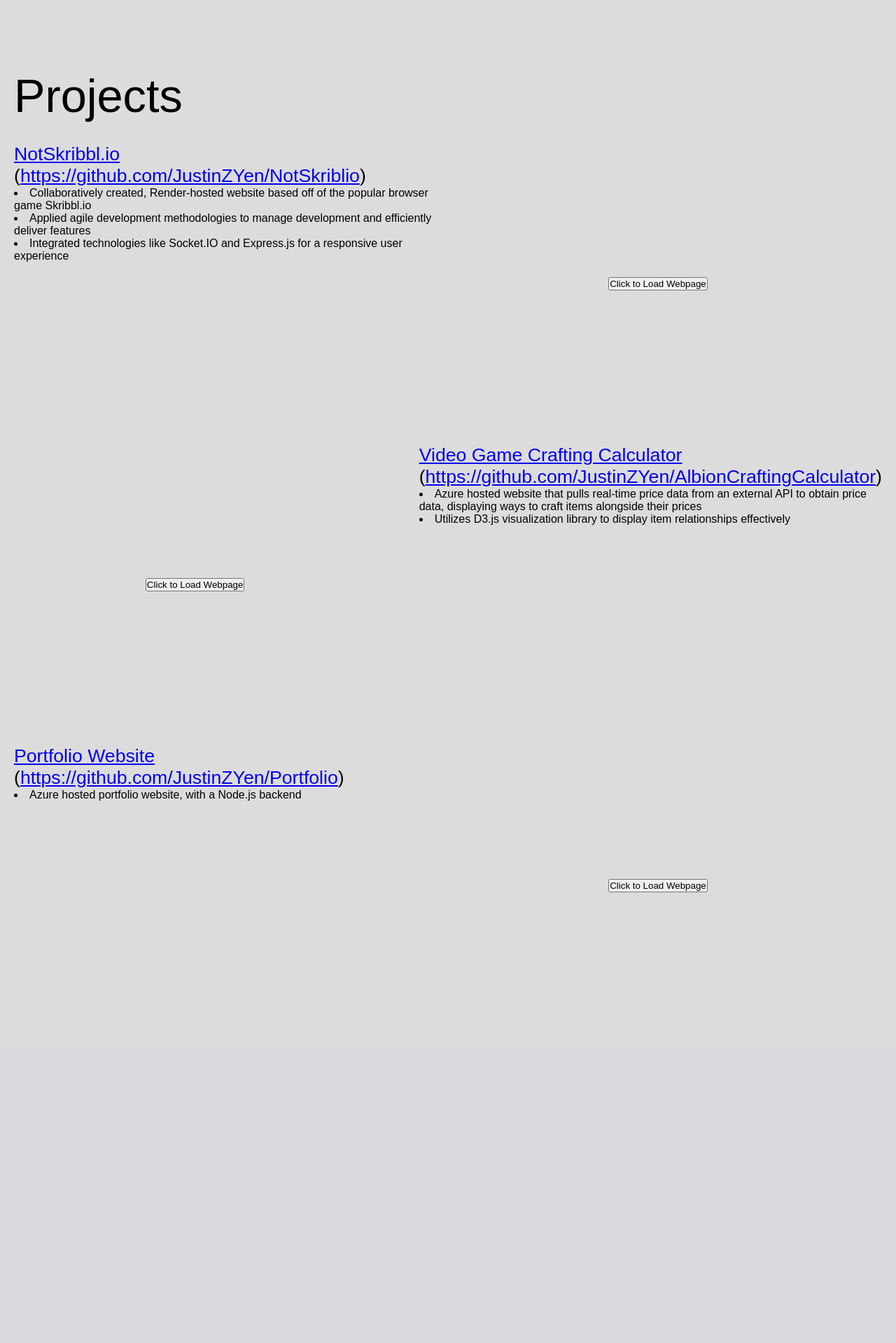
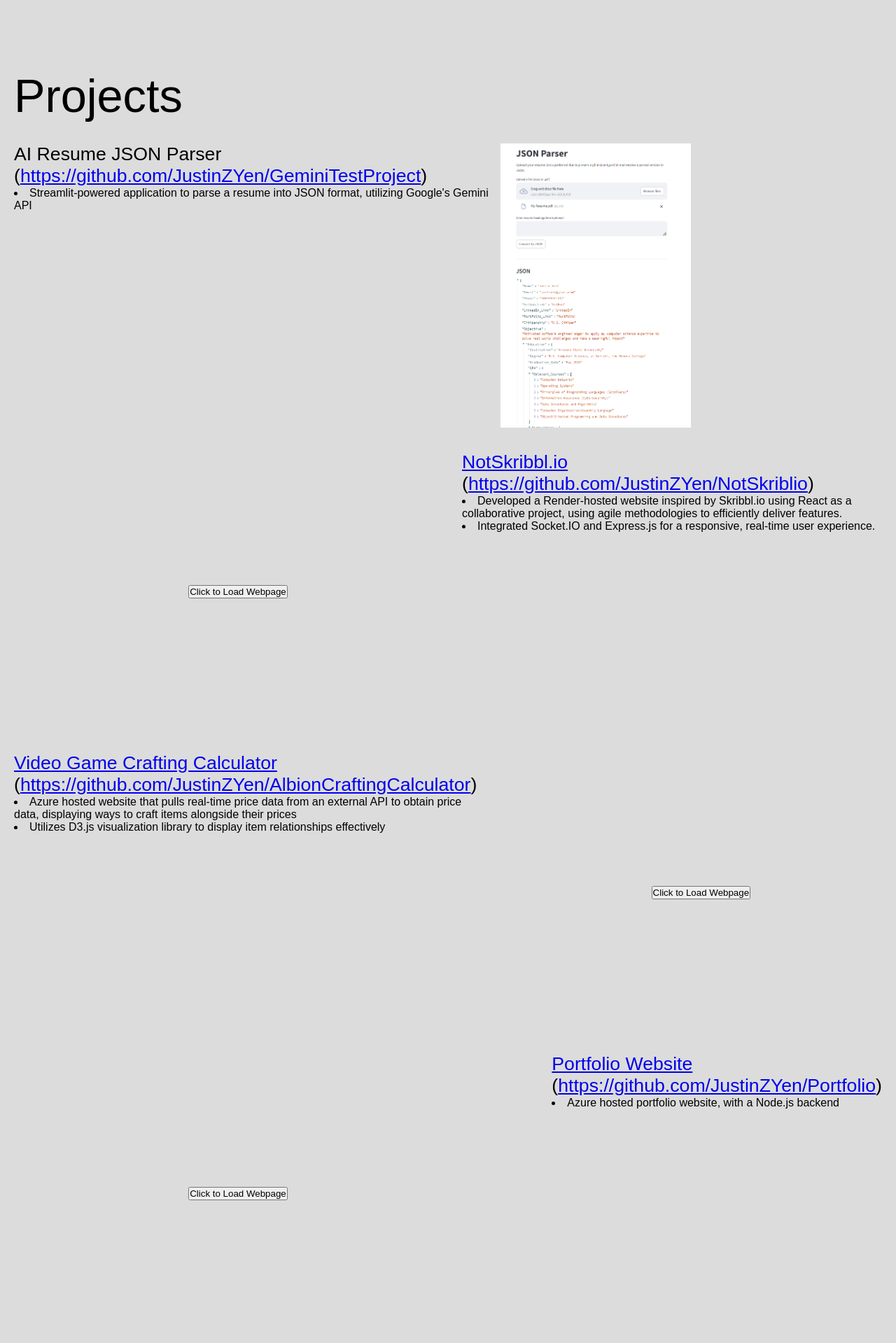
Before and after one commit to JustinZYen/Portfolio, a Node project: template views/index.ejs in a window 1280 px wide; the page is wider, and only the part inside the window is pictured. Shown: the part 1107-3026 px from the top of that part at 70% size. Before the commit the page ends 2382 px from the top of that part, so only its background shows below. Run offline with Node 20 templates, Linux system fonts and the light colour scheme; the template is opened without the code that fills it, so the values that code supplies are empty; some web fonts are replaced.

Commit message:
Update portfolio website

```diff
--- a/views/main-page/projects.ejs
+++ b/views/main-page/projects.ejs
@@ -1,6 +1,21 @@
 <section id="projects">
   <div>
     <h1>Projects</h1>
+    <section class="project">
+      <div>
+        <h2>
+          AI Resume JSON Parser
+          <br>
+          (<a href="https://github.com/JustinZYen/GeminiTestProject">https://github.com/JustinZYen/GeminiTestProject</a>)
+        </h2>
+        <ul>
+          <li>Streamlit-powered application to parse a resume into JSON format, utilizing Google's Gemini API</li>
+        </ul>
+      </div>
+      <div>
+        <img src="images/ai_resume_parser.png" alt="Screenshot of AI resume parser" width="50%">
+      </div>
+    </section>
     <section class="project">
       <div>
         <h2>
@@ -9,9 +24,8 @@
           (<a href="https://github.com/JustinZYen/NotSkriblio">https://github.com/JustinZYen/NotSkriblio</a>)
         </h2>
         <ul>
-          <li>Collaboratively created, Render-hosted website based off of the popular browser game Skribbl.io</li>
-          <li>Applied agile development methodologies to manage development and efficiently deliver features</li>
-          <li>Integrated technologies like Socket.IO and Express.js for a responsive user experience</li>
+          <li>Developed a Render-hosted website inspired by Skribbl.io using React as a collaborative project, using agile methodologies to efficiently deliver features.</li>
+          <li>Integrated Socket.IO and Express.js for a responsive, real-time user experience.</li>
         </ul>
       </div>
       <div class="iframe-wrapper">
```
Also changed, not shown: public/images/ai_resume_parser.png (added).
